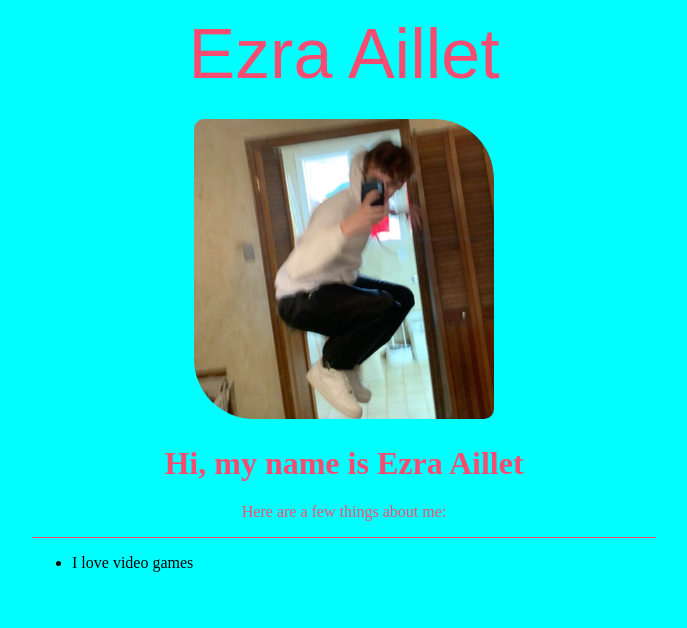
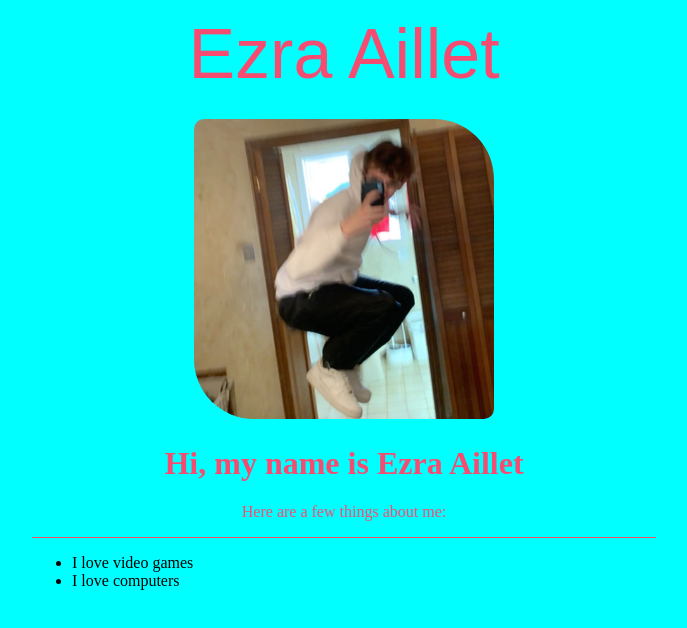
Before and after one commit to ezraaillet/practicewebsite, a plain HTML site: page index.html in a window 1280 px wide. Shown: the whole page, without its empty margins (296-983 px from the left). Drawn offline with Linux system fonts and the light colour scheme.

Commit message:
updated list element

```diff
--- a/index.html
+++ b/index.html
@@ -22,6 +22,7 @@
         <ul>
 
             <li>I love video games</li>
+            <li>I love computers</li>
 
         </ul>
 
```
